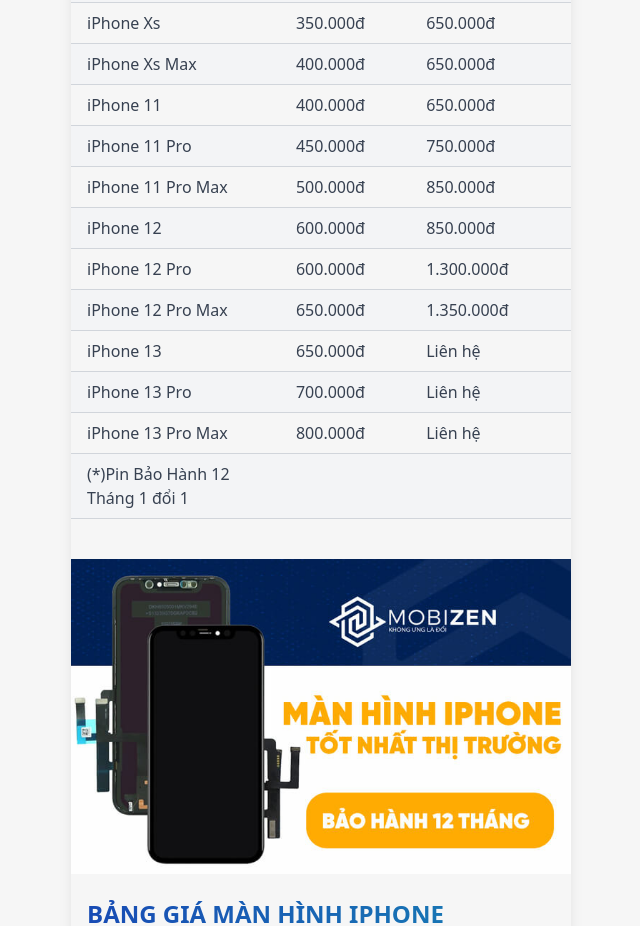
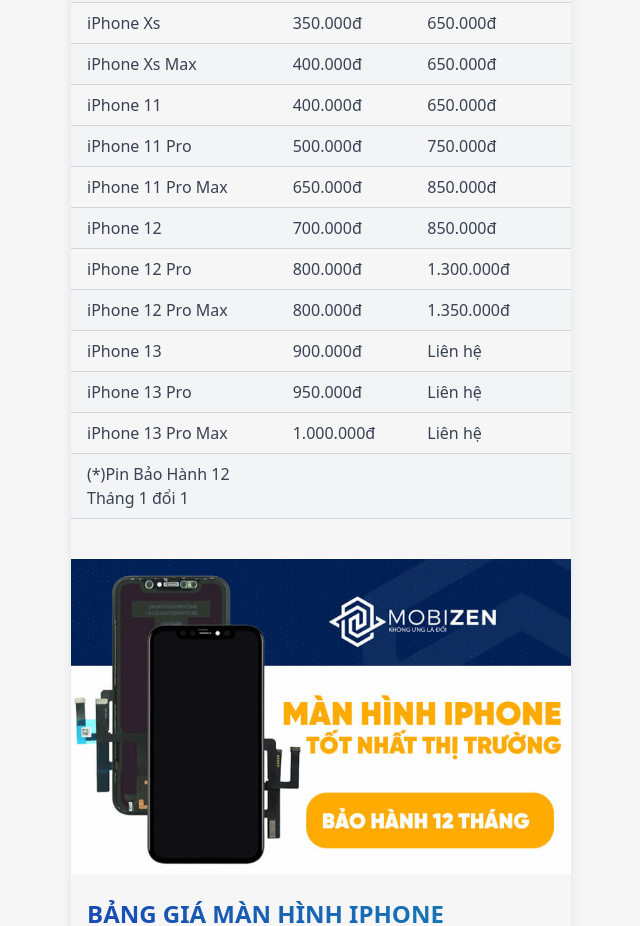
Before and after one commit to lesontung1996/mobizen, an Astro site: page / in a window 1280 px wide. Shown: the part 1679-2605 px from the top of the page, without its empty margins (319-959 px from the left). Built offline with nearby package versions, Linux system fonts and the light colour scheme; Astro itself is replaced by a stand-in of ours.

Commit message:
Update Prices “price-1”

```diff
--- a/src/_posts/prices/price-1.md
+++ b/src/_posts/prices/price-1.md
@@ -15,12 +15,12 @@
 | iPhone Xs                        | 350.000đ       | 650.000đ           |
 | iPhone Xs Max                    | 400.000đ       | 650.000đ           |
 | iPhone 11                        | 400.000đ       | 650.000đ           |
-| iPhone 11 Pro                    | 450.000đ       | 750.000đ           |
-| iPhone 11 Pro Max                | 500.000đ       | 850.000đ           |
-| iPhone 12                        | 600.000đ       | 850.000đ           |
-| iPhone 12 Pro                    | 600.000đ       | 1.300.000đ         |
-| iPhone 12 Pro Max                | 650.000đ       | 1.350.000đ         |
-| iPhone 13                        | 650.000đ       | Liên hệ            |
-| iPhone 13 Pro                    | 700.000đ       | Liên hệ            |
-| iPhone 13 Pro Max                | 800.000đ       | Liên hệ            |
+| iPhone 11 Pro                    | 500.000đ       | 750.000đ           |
+| iPhone 11 Pro Max                | 650.000đ       | 850.000đ           |
+| iPhone 12                        | 700.000đ       | 850.000đ           |
+| iPhone 12 Pro                    | 800.000đ       | 1.300.000đ         |
+| iPhone 12 Pro Max                | 800.000đ       | 1.350.000đ         |
+| iPhone 13                        | 900.000đ       | Liên hệ            |
+| iPhone 13 Pro                    | 950.000đ       | Liên hệ            |
+| iPhone 13 Pro Max                | 1.000.000đ     | Liên hệ            |
 | (*)Pin Bảo Hành 12 Tháng 1 đổi 1 |                |                    |
```
